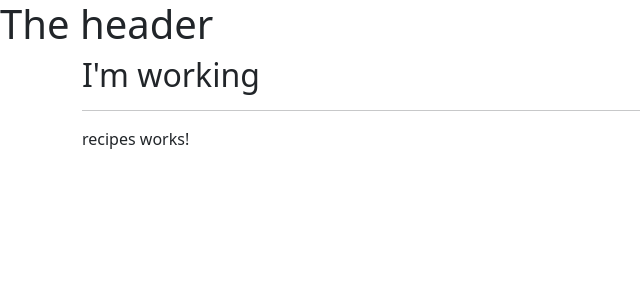
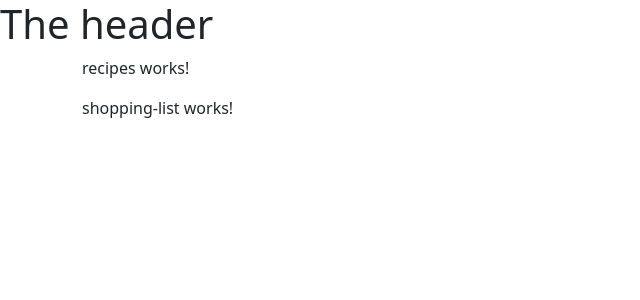
Before and after one commit to Amen-Musingarimi/dishfy, an Angular app: page / in a window 1280 px wide. Shown: the top 300 px of the page, without its empty margins (0-640 px from the left). Built offline with nearby package versions, Linux system fonts and the light colour scheme.

Commit message:
Render recipe and shopping list component

```diff
--- a/src/app/app.component.html
+++ b/src/app/app.component.html
@@ -2,9 +2,8 @@
 <div class="container">
   <div class="row">
     <div class="col-md-12">
-      <h2>I'm working</h2>
-      <hr />
       <app-recipes></app-recipes>
+      <app-shopping-list></app-shopping-list>
     </div>
   </div>
 </div>
```
